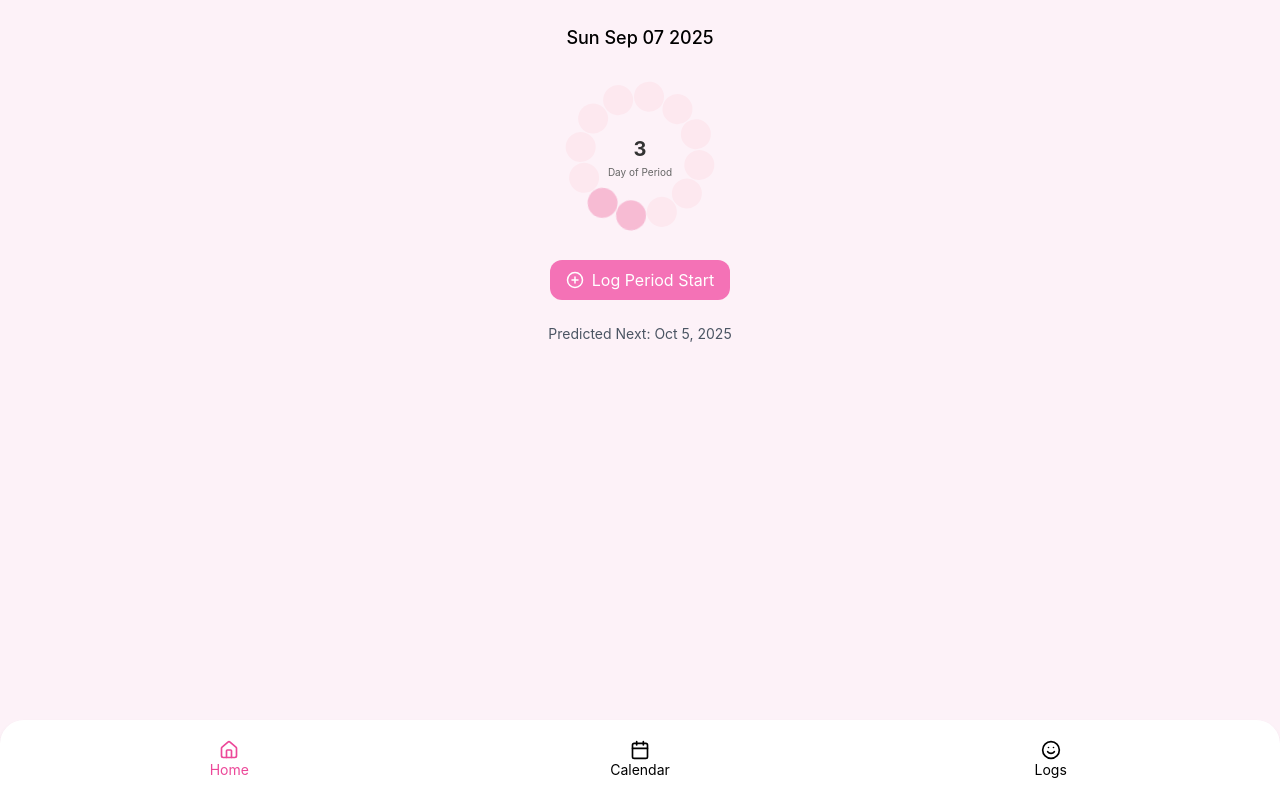
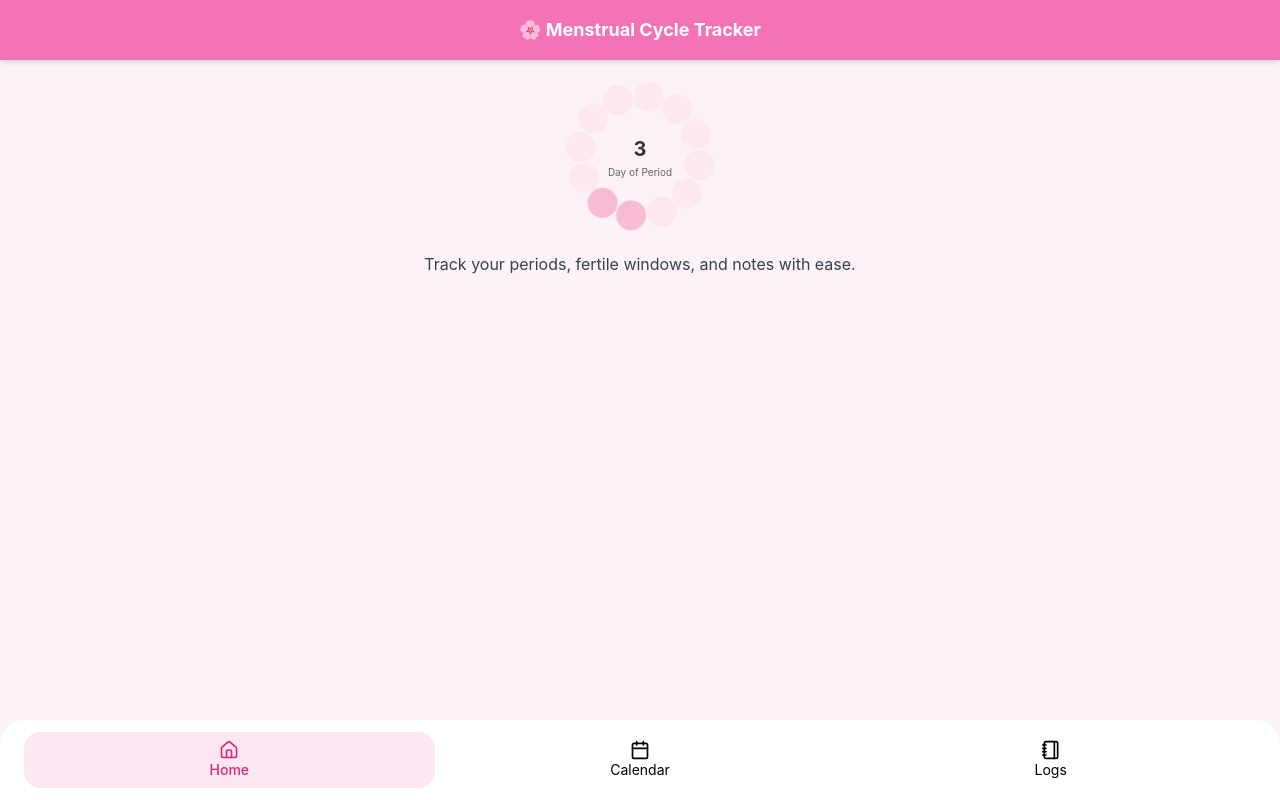
Before and after one commit to aminuastroboy/project-mct, a React (Create React App) app: page / in a window 1280 px wide. Built offline with nearby package versions, Linux system fonts and the light colour scheme.

Commit message:
Update App.js

```diff
--- a/src/App.js
+++ b/src/App.js
@@ -1,103 +1,108 @@
 import React, { useState, useEffect } from "react";
-import { Home, Calendar, Smile, PlusCircle } from "lucide-react";
 import FlowerRing from "./FlowerRing";
 import CalendarView from "./CalendarView";
 import Logs from "./Logs";
+import { Calendar, Notebook, Home } from "lucide-react";
 
 export default function App() {
   const [tab, setTab] = useState("home");
   const [cycles, setCycles] = useState([]);
   const [notes, setNotes] = useState({});
 
-  const dayOfPeriod = 3;
-  const PERIOD_DAYS = 28;
-  const predictedNext = "Oct 5, 2025";
-
-  // Load from localStorage on mount
   useEffect(() => {
-    const savedCycles = localStorage.getItem("cycles");
-    const savedNotes = localStorage.getItem("notes");
-    if (savedCycles) setCycles(JSON.parse(savedCycles));
-    if (savedNotes) setNotes(JSON.parse(savedNotes));
+    const savedCycles = JSON.parse(localStorage.getItem("cycles")) || [];
+    const savedNotes = JSON.parse(localStorage.getItem("notes")) || {};
+    setCycles(savedCycles);
+    setNotes(savedNotes);
   }, []);
 
-  // Save whenever data changes
   useEffect(() => {
     localStorage.setItem("cycles", JSON.stringify(cycles));
-  }, [cycles]);
+    localStorage.setItem("notes", JSON.stringify(notes));
+  }, [cycles, notes]);
 
-  useEffect(() => {
-    localStorage.setItem("notes", JSON.stringify(notes));
-  }, [notes]);
+  const addCycle = (start, duration) => {
+    const newCycle = {
+      id: Date.now(),
+      start,
+      duration: parseInt(duration, 10),
+    };
+    setCycles([...cycles, newCycle]);
+  };
 
-  // Example default data if empty
-  useEffect(() => {
-    if (cycles.length === 0) {
-      setCycles([
-        { id: 1, start: "Aug 10", duration: 5, days: [10, 11, 12, 13, 14] },
-        { id: 2, start: "Sep 7", duration: 4, days: [7, 8, 9, 10] }
-      ]);
-    }
-  }, [cycles]);
+  const deleteCycle = (id) => {
+    setCycles(cycles.filter(c => c.id !== id));
+    const newNotes = { ...notes };
+    delete newNotes[id];
+    setNotes(newNotes);
+  };
+
+  const updateCycle = (id, newData) => {
+    setCycles(
+      cycles.map(c =>
+        c.id === id
+          ? { ...c, start: newData.start, duration: parseInt(newData.duration, 10) }
+          : c
+      )
+    );
+  };
 
   return (
-    <div className="min-h-screen bg-pink-50 flex flex-col justify-between">
-      <div className="p-6 flex-1">
+    <div className="min-h-screen bg-pink-50 flex flex-col">
+      <header className="bg-pink-400 text-white p-4 text-center font-bold text-lg shadow-md">
+        🌸 Menstrual Cycle Tracker
+      </header>
+
+      <main className="flex-1 p-4 overflow-y-auto">
         {tab === "home" && (
-          <div className="flex flex-col items-center gap-6">
-            <p className="text-lg font-medium">{new Date().toDateString()}</p>
-            <FlowerRing dayOfPeriod={dayOfPeriod} totalDays={PERIOD_DAYS} />
-            <button
-              onClick={() =>
-                setCycles([
-                  ...cycles,
-                  {
-                    id: Date.now(),
-                    start: new Date().toDateString(),
-                    duration: 5,
-                    days: [new Date().getDate()]
-                  }
-                ])
-              }
-              className="bg-pink-400 text-white rounded-xl px-4 py-2 flex items-center gap-2"
-            >
-              <PlusCircle size={18} /> Log Period Start
-            </button>
-            <p className="text-sm text-gray-600">
-              Predicted Next: {predictedNext}
+          <div className="flex flex-col items-center">
+            <FlowerRing dayOfPeriod={3} totalDays={28} />
+            <p className="mt-4 text-gray-700 text-center">
+              Track your periods, fertile windows, and notes with ease.
             </p>
           </div>
         )}
 
-        {tab === "calendar" && <CalendarView cycles={cycles} />}
-        {tab === "logs" && <Logs cycles={cycles} notes={notes} setNotes={setNotes} />}
-      </div>
+        {tab === "calendar" && (
+          <CalendarView cycles={cycles} setCycles={setCycles} />
+        )}
 
-      <nav className="bg-white rounded-t-3xl shadow-md px-6 py-3">
+        {tab === "logs" && (
+          <Logs
+            cycles={cycles}
+            notes={notes}
+            setNotes={setNotes}
+            deleteCycle={deleteCycle}
+            updateCycle={updateCycle}
+          />
+        )}
+      </main>
+
+      <nav className="mt-2 bg-white rounded-t-3xl shadow-lg px-6 py-3">
         <div className="grid grid-cols-3 text-center text-sm">
           <button
             onClick={() => setTab("home")}
-            className={`py-2 flex flex-col items-center ${
-              tab === "home" ? "text-pink-500" : ""
+            className={`py-2 rounded-2xl flex flex-col items-center ${
+              tab === "home" ? "bg-pink-100 text-pink-600 font-medium" : ""
             }`}
           >
             <Home size={20} /> Home
           </button>
           <button
             onClick={() => setTab("calendar")}
-            className={`py-2 flex flex-col items-center ${
-              tab === "calendar" ? "text-pink-500" : ""
+            className={`py-2 rounded-2xl flex flex-col items-center ${
+              tab === "calendar" ? "bg-pink-100 text-pink-600 font-medium" : ""
             }`}
           >
             <Calendar size={20} /> Calendar
           </button>
           <button
             onClick={() => setTab("logs")}
-            className={`py-2 flex flex-col items-center ${
-              tab === "logs" ? "text-pink-500" : ""
+            className={`py-2 rounded-2xl flex flex-col items-center ${
+              tab === "logs" ? "bg-pink-100 text-pink-600 font-medium" : ""
             }`}
           >
-            <Smile size={20} /> Logs
+            <Notebook size={20} /> Logs
           </button>
         </div>
       </nav>
```
